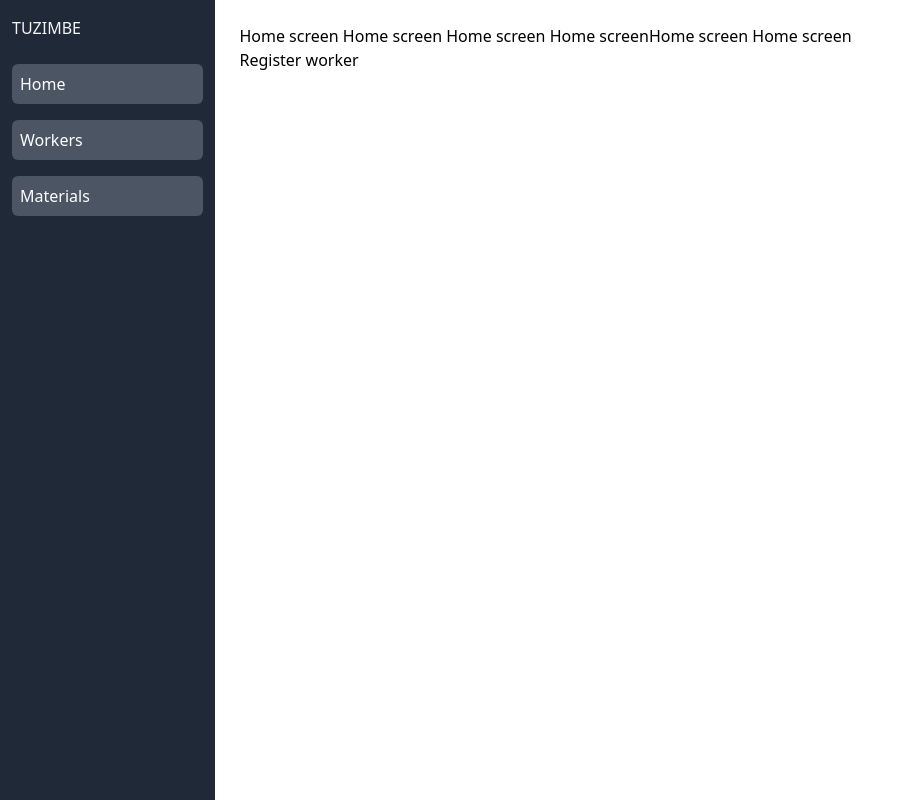
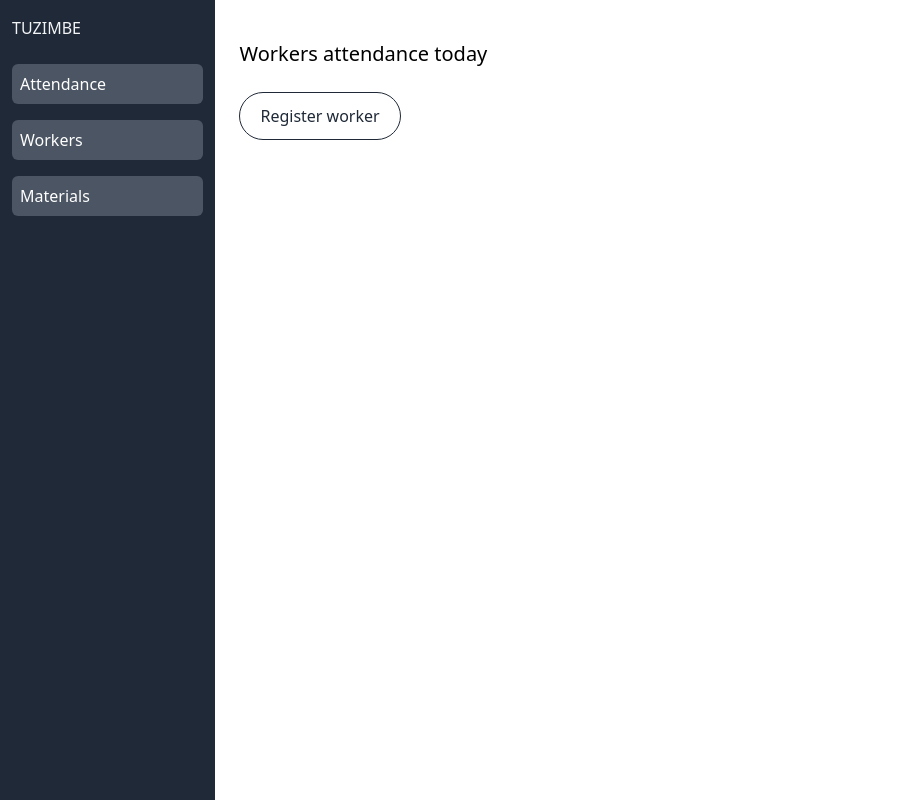
Before and after one commit to okumujustine/tuzimbe-frontend, a Next.js app: page / in a window 1280 px wide. Shown: the whole page, without its empty margins (0-902 px from the left). Built offline with nearby package versions, Linux system fonts and the light colour scheme.

Commit message:
adds workers attendace page and code refactors

```diff
--- /dev/null
+++ b/components/Button/Back.tsx
@@ -0,0 +1,19 @@
+import Link from 'next/link'
+import React from 'react'
+
+
+interface Props {
+    title?: string,
+    link: string
+}
+function Back(props: Props) {
+    return (
+        <div>
+            <Link href={props.link}>
+                <a className="bg-gray-800 text-gray-50 rounded-md px-3 py-1">{props.title ? props.title : "Back"}</a>
+            </Link>
+        </div>
+    )
+}
+
+export default Back
--- a/components/public/Search.tsx
+++ b/components/public/Search.tsx
@@ -4,6 +4,7 @@ import React, { useEffect, useState } from 'react'
 interface Props {
     searchResults: any[],
     searchValue: string,
+    placeholder?: string,
     setSearchValue: (e: any) => void,
     searchingFunc: () => void,
     selectedOption: (option: any) => void
@@ -14,7 +15,8 @@ export default function Search({
     searchingFunc,
     selectedOption,
     searchValue,
-    setSearchValue
+    setSearchValue,
+    placeholder
 }: Props) {
     const [searchInputControl, setSearchInputControl] = useState(false)
     const [searching, setSearching] = useState(false)
@@ -49,7 +51,7 @@ export default function Search({
                 onChange={(e) => onInputChange(e)}
                 type="search"
                 id="default-search"
-                className="block p-4 pl-10 w-full text-sm text-gray-900 bg-gray-50 rounded-lg border border-gray-300 focus:ring-blue-500 focus:border-blue-500 dark:bg-gray-700 dark:border-gray-600 dark:placeholder-gray-400 dark:text-white dark:focus:ring-blue-500 dark:focus:border-blue-500" placeholder="Search Mockups, Logos..."
+                className="block p-4 pl-10 w-full text-sm text-gray-900 bg-gray-50 rounded-lg border border-gray-300 focus:ring-blue-500 focus:border-blue-500 dark:bg-gray-700 dark:border-gray-600 dark:placeholder-gray-400 dark:text-white dark:focus:ring-blue-500 dark:focus:border-blue-500" placeholder={placeholder ? placeholder : "placeholder here .."}
             />
             {searchInputControl ? <div className="bg-gray-100 mt-1 rounded-md px-4 py-3 text-base">
                 {!searching && searchResults.length <= 0 ? <div><p>no results found</p></div> : null}
--- /dev/null
+++ b/components/text/Title.tsx
@@ -0,0 +1,15 @@
+import React from 'react'
+
+
+interface Props {
+    text: string
+}
+function Title(props: Props): JSX.Element {
+    return (
+        <div>
+            <h5 className="text-xl py-4">{props.text}</h5>
+        </div>
+    )
+}
+
+export default Title
--- a/components/wrappers/ClientWrapper.tsx
+++ b/components/wrappers/ClientWrapper.tsx
@@ -15,7 +15,7 @@ export default function ClientWrapper({ children }: Props) {
                         <li className="py-2">
                             <Link className="p-2" href="/">
                                 <a className="flex text-white p-2 bg-gray-600 rounded-md hover:bg-gray-700">
-                                    <span>Home</span>
+                                    <span>Attendance</span>
                                 </a>
                             </Link>
                         </li>
--- /dev/null
+++ b/pages/daily-materials-register.tsx
@@ -0,0 +1,10 @@
+import React from 'react'
+import type { NextPage } from 'next'
+
+const DailyMaterialsRegister: NextPage = () => {
+    return (
+        <div>DailyMaterialsRegister</div>
+    )
+}
+
+export default DailyMaterialsRegister
--- /dev/null
+++ b/pages/daily-workers-register.tsx
@@ -0,0 +1,16 @@
+import React from 'react'
+import Link from 'next/link'
+import type { NextPage } from 'next'
+
+const DailyWorkersRegister: NextPage = () => {
+    return (
+        <div>
+            <Link href="/register-worker">
+                <a>Register worker</a>
+            </Link>
+            <p>daily-workers-register</p>
+        </div>
+    )
+}
+
+export default DailyWorkersRegister
--- a/pages/index.tsx
+++ b/pages/index.tsx
@@ -1,16 +1,23 @@
 import type { NextPage } from 'next'
 import Link from 'next/link'
+import Title from '../components/text/Title'
 
 import ClientWrapper from '../components/wrappers/ClientWrapper'
 
 const Home: NextPage = () => {
   return (
     <ClientWrapper>
-      <div>
-        <h1>Home screen Home screen Home screen Home screenHome screen Home screen</h1>
-        <Link href="/register-worker">
-          <a>Register worker</a>
-        </Link>
+      <div className="flex flex-col">
+        <div>
+          <Title text="Workers attendance today" />
+        </div>
+        <div className="mt-5">
+          <Link href="/register-worker">
+            <a
+              className="border text-gray-800 border-gray-800 rounded-full px-5 py-3"
+            >Register worker</a>
+          </Link>
+        </div>
         <div id="modals" />
       </div>
     </ClientWrapper>
--- a/pages/register-worker.tsx
+++ b/pages/register-worker.tsx
@@ -4,6 +4,8 @@ import ClientWrapper from '../components/wrappers/ClientWrapper'
 import Search from '../components/public/Search'
 import { delaySemulator } from '../helpers/utils'
 import { searchWorkers } from '../resource/searchWorkers'
+import Title from '../components/text/Title'
+import Back from '../components/Button/Back'
 
 const RegisterWorker: NextPage = () => {
     const [searchResults, setSearchResults] = useState<any[]>([])
@@ -35,7 +37,13 @@ const RegisterWorker: NextPage = () => {
     return (
         <ClientWrapper>
             <div>
+                <Back
+                    link="/"
+                />
+                <Title text="Add worker to today's attendance list" />
+                <div>
                     <Search
+                        placeholder="search worker here ..."
                         searchValue={searchValue}
                         setSearchValue={setSearchValue}
                         searchResults={searchResults}
@@ -44,6 +52,7 @@ const RegisterWorker: NextPage = () => {
                     />
 
                 </div>
+            </div>
         </ClientWrapper>
     )
 }
```
Lines whose indentation alone changed are shown as unchanged.
